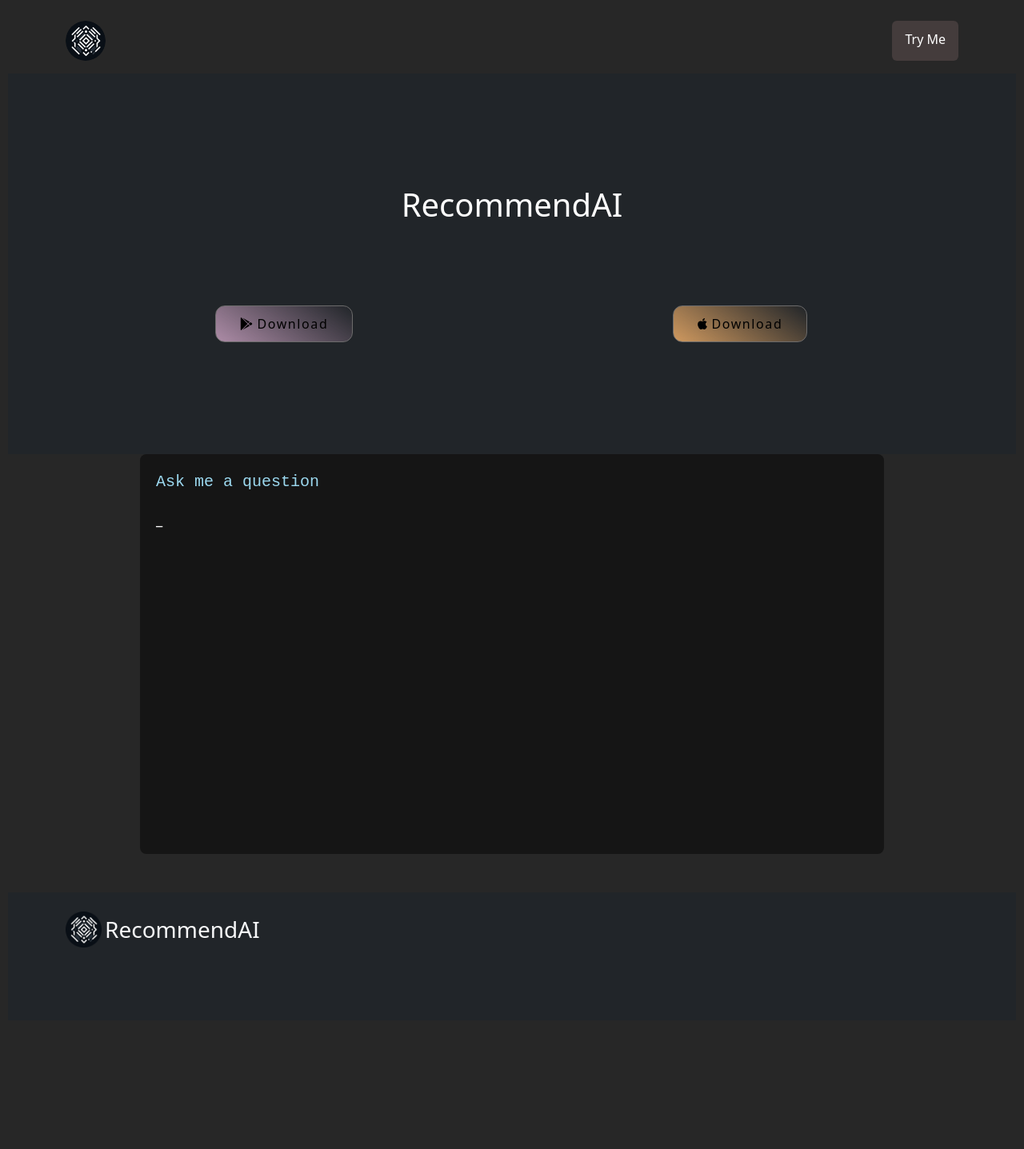
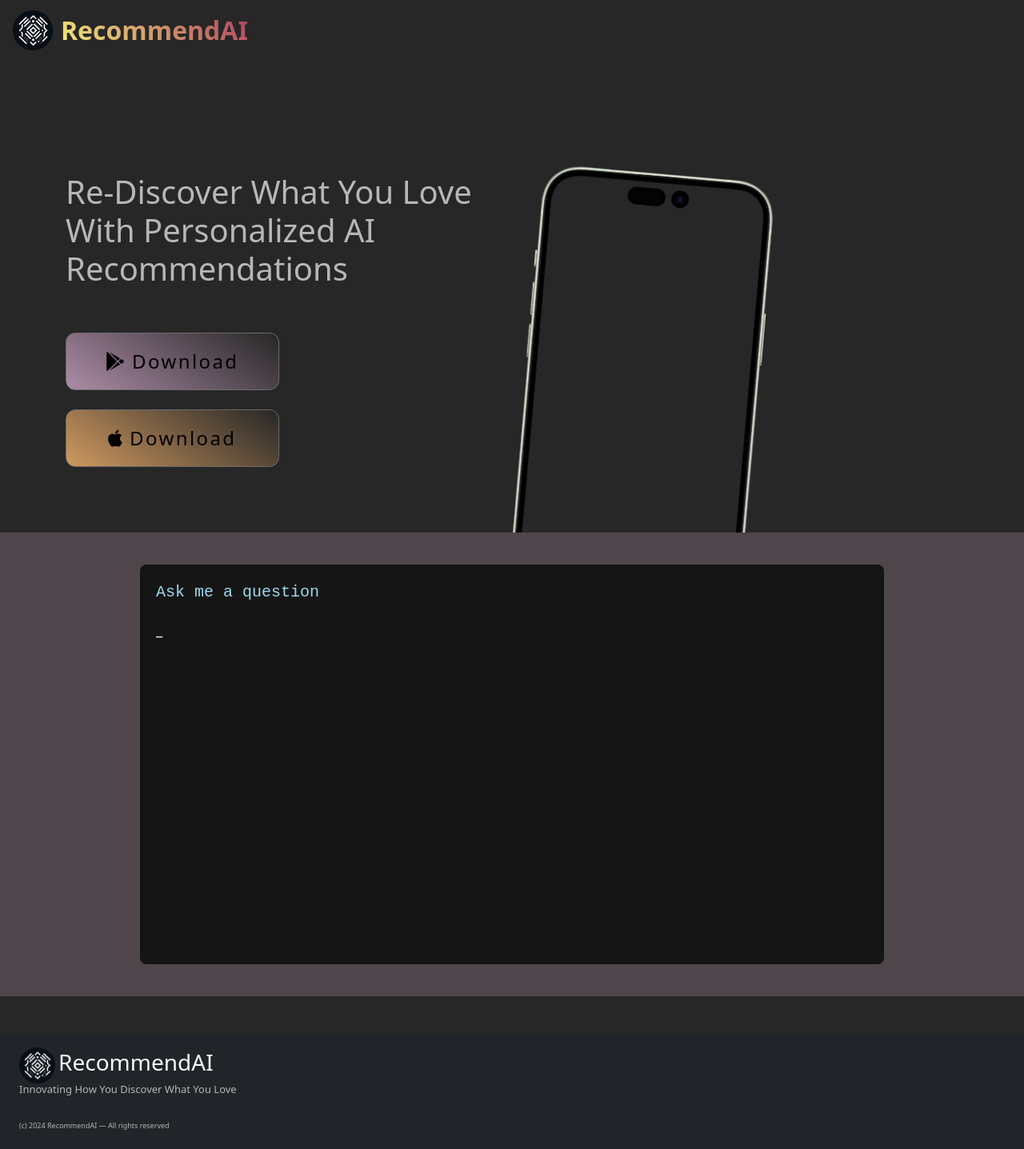
Before and after one commit to lafanda/RecommendAILandingPage, a React (Create React App) app in the folder client/: page / in a window 1280 px wide. Shown: the whole page at 80% size. Before the commit the page ends 1286 px from the top, so only its background shows below. Built offline with nearby package versions, Linux system fonts and the light colour scheme.

Commit message:
modified ui and navbar

```diff
--- a/client/public/index.html
+++ b/client/public/index.html
@@ -20,7 +20,7 @@
     <link href="https://cdn.jsdelivr.net/npm/bootstrap@5.3.2/dist/css/bootstrap.min.css" rel="stylesheet" integrity="sha384-T3c6CoIi6uLrA9TneNEoa7RxnatzjcDSCmG1MXxSR1GAsXEV/Dwwykc2MPK8M2HN" crossorigin="anonymous"></link>
     <script src="https://kit.fontawesome.com/f36a89332f.js" crossorigin="anonymous"></script>
   </head>
-  <body>
+  <body style="padding: 0">
     <noscript>You need to enable JavaScript to run this app.</noscript>
     <div id="root"></div>
 
--- a/client/src/components/layout/Footer.jsx
+++ b/client/src/components/layout/Footer.jsx
@@ -4,19 +4,19 @@ import './LayoutStyle.css'
 
 function Footer() {
     return (
-        <footer className="mt-5 bg-dark text-light py-4">
-            <div className="container">
+        <footer className="mt-5 bg-dark text-light py-3 px-4">
+            <div className=".container-fluid">
                 <div className="row">
                     <div className="col-md-6 mb-3 mb-md-0">
                         <div className="d-flex align-items-center">
                             <img alt="Company Logo" height="45vh" src={`${Logo}`}/>
-                            <h3 className=" ms-1 mb-0">RecommendAI</h3>
+                            <h3 className=" ms-1 mb-0 pb-2">RecommendAI</h3>
                         </div>
-                        <p className={"FooterSub"}>Innovating How You Discover What You Love</p>
+                        <h5 className={"FooterSub"}>Innovating How You Discover What You Love</h5>
                     </div>
                 </div>
-                <div className="col-md-6">
-                    <p className={"Copywrite"}>(c) 2024 RecommendAI — All rights reserved</p>
+                <div className="col-md-6 pt-4">
+                    <h5 className={"Copywrite"}>(c) 2024 RecommendAI — All rights reserved</h5>
                 </div>
             </div>
 </footer>
--- a/client/src/components/layout/LayoutStyle.css
+++ b/client/src/components/layout/LayoutStyle.css
@@ -1,19 +1,16 @@
-
-.navStyle{
-    padding-top: 0.6vh;
+.nav-title{
+    font-weight: bolder;
+    background-color: #f3ec78;
+    background-image: linear-gradient(45deg, #f3ec78, #af4261);
+    background-size: 100%;
+    -webkit-background-clip: text;
+    -webkit-text-fill-color: transparent;
+    -moz-text-fill-color: transparent;
 }
 
-
-.buttonStyle:hover{
-    box-shadow: 0px 0px 12px rgba(187, 254, 255,1);
-    color: white;
+.logo{
+    margin-right: 10px;
 }
-
-.logo:hover{
-    box-shadow: 0px 0px 12px rgba(187, 254, 255,1);
-
-}
-
 .buttonStyle {
     background-color: rgb(68, 60, 60);
     color: white;
@@ -25,5 +22,11 @@
 }
 
 .FooterSub{
-    font-size: 14px;
+    font-size: 13px;
+    color: #b6b6b6;
 }
+
+hr{
+    margin-top: 0;
+    color: #d9d9d9;
+}
--- a/client/src/components/layout/Nav.jsx
+++ b/client/src/components/layout/Nav.jsx
@@ -4,24 +4,15 @@ import Logo from "../../images/Logo.png"
 import DownloadButton from '../reusables/DownloadButton'
 
 function Nav() {
-  return (
-    <div>
-      <div className="container">
-    <header className="justify-content-between py-3">
+    return (
+        <nav className="navbar">
+            <a className="navbar-brand mx-3 d-flex align-items-center" href="#">
+                <img src={`${Logo}`} width="50" height="50" className="d-inline-block align-top mr-2 logo" alt=""/>
+                <h2 className="mb-0 ml-5 nav-title">RecommendAI</h2>
+            </a>
+        </nav>
 
-      <ul className="nav nav-pills  justify-content-between">
-
-        <a className = "nav-item" href="/"><img className = "logo col-lg-3 col-sm-3 col-3 logo rounded-5" src = {`${Logo}`}></img></a>
-        <button className = "navStyle buttonStyle nav-link">Try Me</button>
-
-      </ul>
-
-    </header>
-  </div>
-
-
-    </div>
-  )
+    )
 }
 
 export default Nav
--- a/client/src/components/reusables/DownloadButton.jsx
+++ b/client/src/components/reusables/DownloadButton.jsx
@@ -8,8 +8,8 @@ library.add( fab);
 function DownloadButton(props) {
 
     return (
-        <section>
-            <div className="download-buttons">
+        <section className={"pb-4"}>
+            <div className="download-buttons ">
                 <button className={`download-btn ${props.brand}`}> <FontAwesomeIcon icon={['fab', `${props.brand}`]} /> Download </button>
             </div>
         </section>
--- a/client/src/components/reusables/ReusablesStyle.css
+++ b/client/src/components/reusables/ReusablesStyle.css
@@ -1,5 +1,9 @@
+.download-btn{
+    width: 267px;
+    height: 72px;
+    font-size: x-large;
+}
 
-@import url('https://fonts.googleapis.com/css2?family=Poppins:wght@400&display=swap');
 .download-btn.apple {
     position: relative;
     letter-spacing: .1em;
--- a/client/src/components/testMe/Forum.jsx
+++ b/client/src/components/testMe/Forum.jsx
@@ -20,7 +20,7 @@ function Forum() {
 
     function handleKeyPress(e) {
         if (e.key === "Enter") {
-            setConversation(conv => [...conv,  inputValue]);
+            setConversation(conv => [...conv, inputValue]);
             e.preventDefault();
             setInputValue("");
             submitData();
@@ -35,7 +35,7 @@ function Forum() {
             });
 
             if (response.status === 200) {
-                setConversation(conv => [...conv,  response.data.modifiedMessage] );
+                setConversation(conv => [...conv, response.data.modifiedMessage]);
             } else {
                 alert("Server responded with a non-success status");
             }
@@ -43,7 +43,6 @@ function Forum() {
             alert("An error occurred: " + e.message);
         }
     }
-
 
 
     useEffect(() => {
@@ -56,8 +55,9 @@ function Forum() {
     }, []);
 
 
-    return (<div className="container">
-
+    return (
+        <section id={"Forum"} >
+            <div className="container">
             <div className="fakeScreen rounded-3 col-lg-10" id="terminalWindow" onClick={handleFakeScreenClick}>
 
                 <div>
@@ -88,10 +88,10 @@ function Forum() {
                 />
 
 
-
+            </div>
             </div>
 
-    </div>)
+        </section>)
 }
 
 export default Forum
--- a/client/src/components/testMe/testMeStyle.css
+++ b/client/src/components/testMe/testMeStyle.css
@@ -44,7 +44,13 @@ body {
   }
 
 
-
+#Forum{
+  position: relative;
+  z-index: 2;
+  padding: 5vh 0;
+  width: 100vw;
+  background-color: #4f474c;
+}
 
 
   .fakeScreen {
--- a/client/src/components/welcome/Welcome.jsx
+++ b/client/src/components/welcome/Welcome.jsx
@@ -1,23 +1,23 @@
 import React from 'react';
 import DownloadButton from "../reusables/DownloadButton";
 import "./WelcomeStyle.css"
+import Phone from "../../images/phone.png"
 
 function Welcome() {
     return (
-        <section id={"Welcome"}  className={"text-bg-dark"}>
+        <section id={"Welcome"}>
             <div className={"container justify-content-center "}>
-                <h1 className={"text-center"}>RecommendAI</h1>
-                <p className={"subHeading text-center pb-5"}>Lorem ipsum dolor sit amet, consectetur adipiscing elit, sed do eiusmod tempor incididunt ut labore
-                    et dolore magna aliqua.</p>
                 <div className={"row"}>
-                    <div className={"col-md-6 d-flex justify-content-center"}>
+                    <div className={'col-md-6'}>
+                        <h1 className={"sHeading pb-5 "}>Re-Discover What You Love With Personalized AI Recommendations</h1>
                         <DownloadButton brand='google-play'/>
-                    </div>
-                    <div className={"col-md-6 d-flex justify-content-center"}>
                         <DownloadButton brand='apple'/>
                     </div>
+                    <div className={" col-md-6"}>
+                        <img className=" phone" src={`${Phone}`} alt=""/>
+                    </div>
+                </div>
 
-                </div>
             </div>
 
 
--- a/client/src/components/welcome/WelcomeStyle.css
+++ b/client/src/components/welcome/WelcomeStyle.css
@@ -1,6 +1,16 @@
 #Welcome{
-    padding: 17.5vh 0;
+    padding-top: 17.5vh;
 }
-.subHeading{
-    color: #b6b6b6;
+.heading{
+    color: white;
 }
+.sHeading{
+    color: #b7b7b7;
+}
+.phone{
+    z-index: 1;
+    height: 600px;
+    width: auto;
+    transform: rotate(5deg);
+    margin-bottom: -150px;
+}
```
Also changed, not shown: client/src/images/phone.png (added), 1 other file (tests, documents, lock files or other folders). Lines whose indentation alone changed are shown as unchanged.
